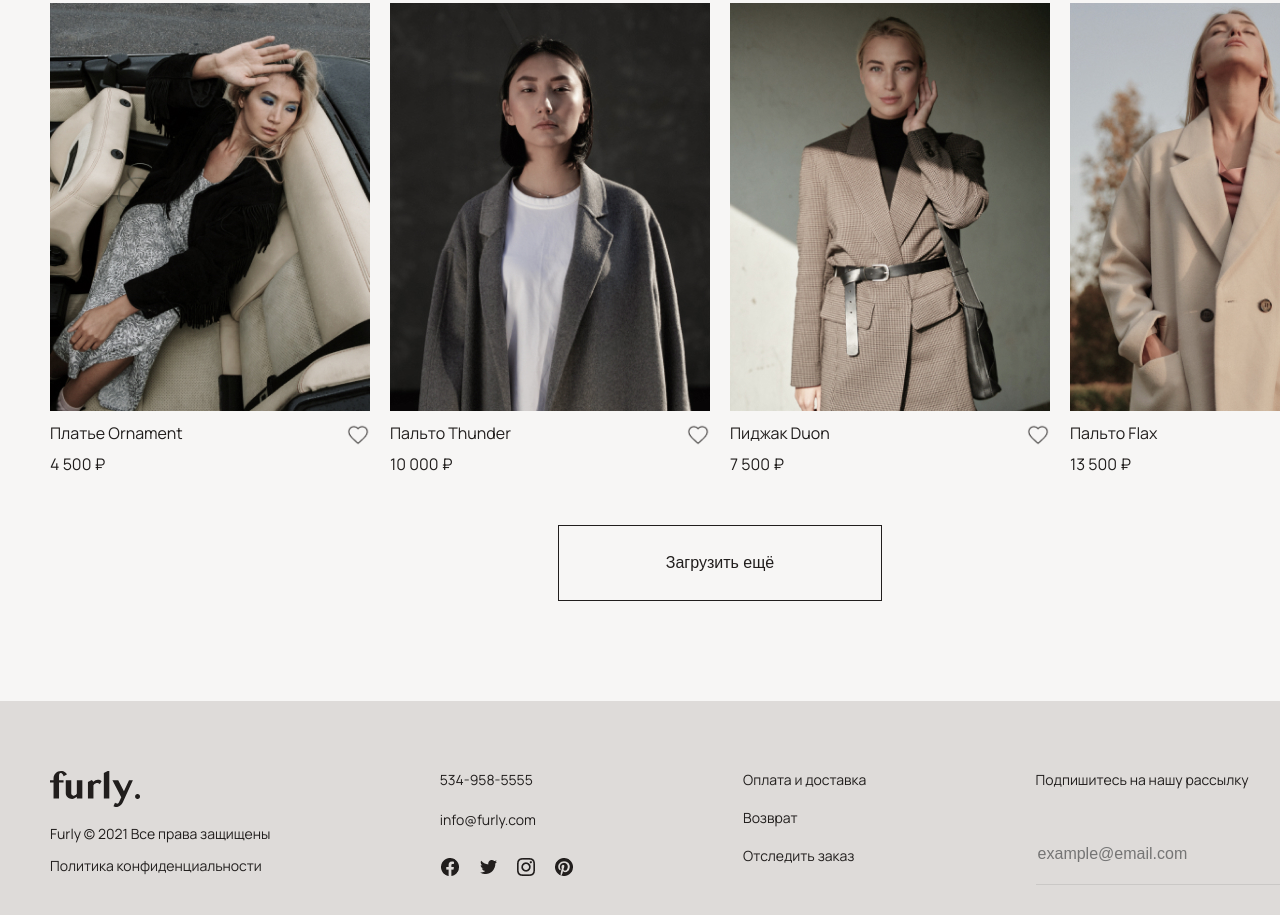
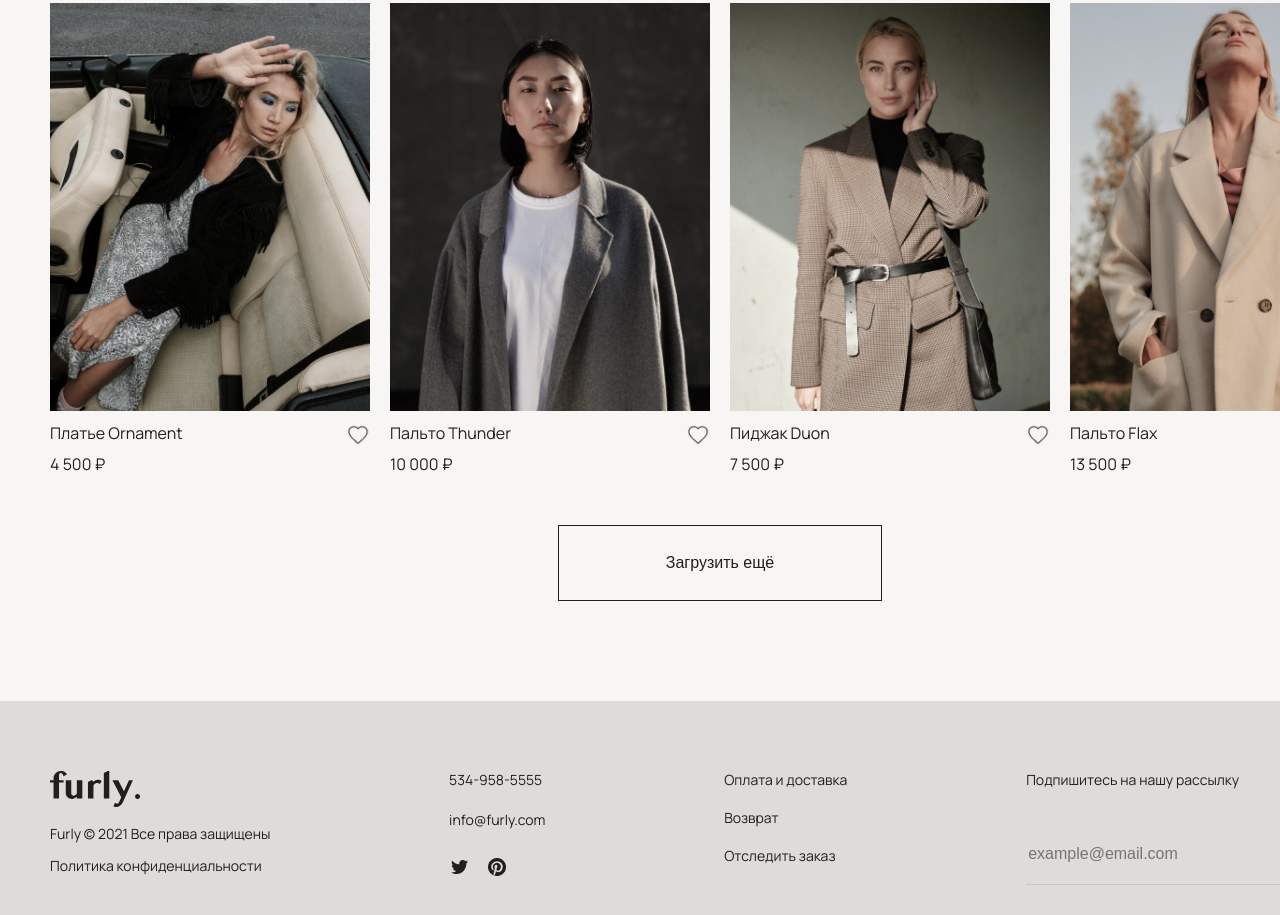
Before and after one commit to Varvaron/Furly, a plain HTML site: page index.html in a window 1280 px wide. Shown: the part 1470-2385 px from the top of the page. Drawn offline with Linux system fonts and the light colour scheme.

Commit message:
Update index.html

```diff
--- a/index.html
+++ b/index.html
@@ -197,17 +197,7 @@
             <ul class="socials">
                 <li class="social-icon">
                     <a href="#">
-                        <img src="icons/facebook.png" alt="Перейти в Facebook" width="20" height="20">
-                    </a>
-                </li>
-                <li class="social-icon">
-                    <a href="#">
                         <img src="icons/twitter.png" alt="Перейти в Twitter" width="20" height="20">
-                    </a>
-                </li>
-                <li class="social-icon">
-                    <a href="#">
-                        <img src="icons/instagram.png" alt="Перейти в Instagram" width="20" height="20">
                     </a>
                 </li>
                 <li class="social-icon">
```
